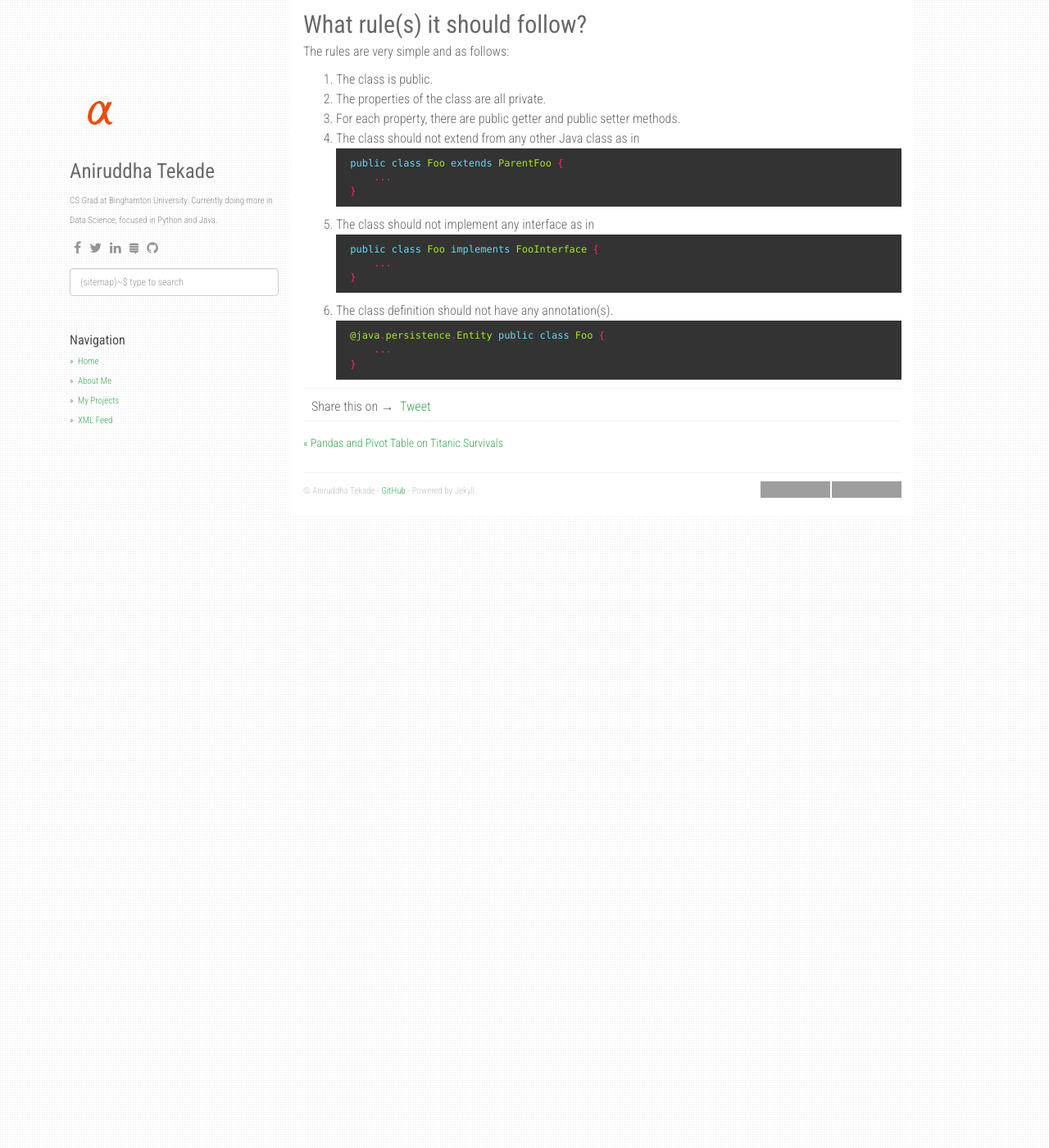
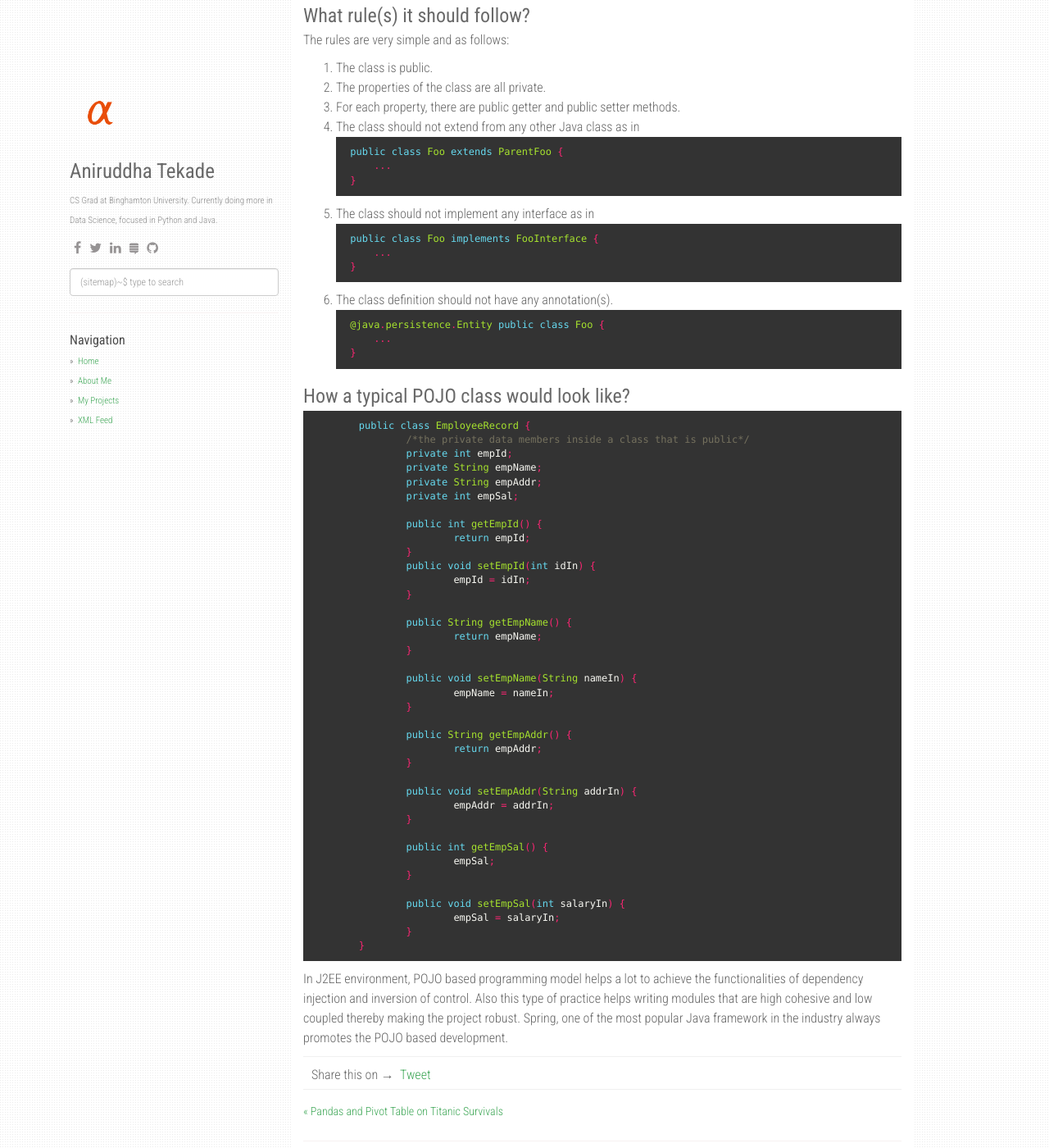
Before and after one commit to agusmakmun/agusmakmun.github.io, a Jekyll site: the page built from _posts/2018-07-14-pojo-explained.md, in a window 1280 px wide and 1400 px high, scrolled down 303 px. Shown: the whole window at 82% size. Built offline with Jekyll 4.4.1, drawn with Linux system fonts in a browser that asks for light colours; nearby versions of some CDN libraries; comment, search, counter and statistics services are not loaded; grey boxes are pictures that could not be loaded.

Commit message:
Pojo blog updated

````diff
--- a/_posts/2018-07-14-pojo-explained.md
+++ b/_posts/2018-07-14-pojo-explained.md
@@ -5,13 +5,13 @@ data:	2018-07-14 02:02:56
 categories: [java, j2ee, backend]
 ---
 
-## What is the concept of pojo?
+### What is the concept of pojo?
 
 POJO stands for **P**lain **O**ld **J**ava **O**bject that follows a few simple rule(s) and it becomes useful in developing codes with dependency injection and inversion of control features. In Software Engineering, this term is used to designate very simple Java objects. These objects have no restrictions or dependencies on them. They do not contain someone else's properties.
 
 The term POJO was first coined by Martin Fowler, Rebecca Parsons and Josh MacKenzie in September 2000. Martin Fowler is a british software developer.
 
-## What rule(s) it should follow?
+### What rule(s) it should follow?
 
 The rules are very simple and as follows:
 1. The class is public.
@@ -35,3 +35,48 @@ The rules are very simple and as follows:
 		...
 	}
 ```
+
+### How a typical POJO class would look like?
+
+```java
+	public class EmployeeRecord {
+		/*the private data members inside a class that is public*/
+		private int empId;
+		private String empName;
+		private String empAddr;
+		private int empSal;
+
+		public int getEmpId() {
+			return empId;
+		}
+		public void setEmpId(int idIn) {
+			empId = idIn;
+		}
+
+		public String getEmpName() {
+			return empName;
+		}
+
+		public void setEmpName(String nameIn) {
+			empName = nameIn;
+		}
+
+		public String getEmpAddr() {
+			return empAddr;
+		}
+
+		public void setEmpAddr(String addrIn) {
+			empAddr = addrIn;
+		}
+
+		public int getEmpSal() {
+			empSal;
+		}
+
+		public void setEmpSal(int salaryIn) {
+			empSal = salaryIn;
+		}
+	}
+```
+
+In J2EE environment, POJO based programming model helps a lot to achieve the functionalities of dependency injection and inversion of control. Also this type of practice helps writing modules that are high cohesive and low coupled thereby making the project robust. Spring, one of the most popular Java framework in the industry always promotes the POJO based development.
````
Also changed, not shown: _posts/2016-06-11-get-month-name-cf.md (line endings or trailing spaces).
